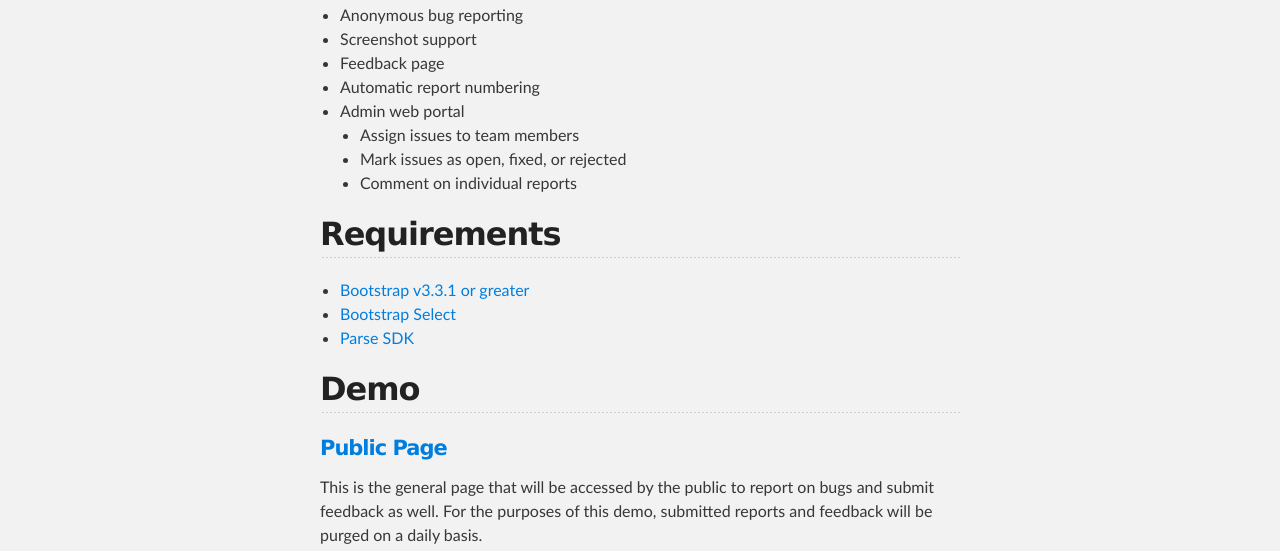
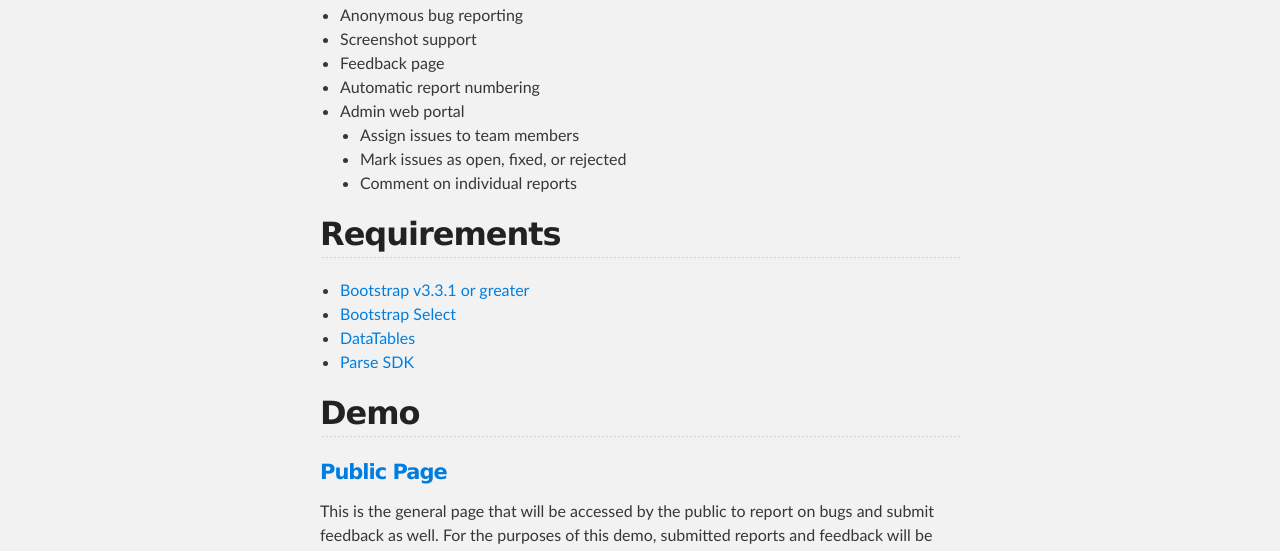
Before and after one commit to davidk107/Simple-Support-Page, a plain HTML site: page index.html in a window 1280 px wide. Shown: the part 522-1073 px from the top of the page. Drawn offline with Linux system fonts and the light colour scheme.

Commit message:
Updated index with link to DataTables

```diff
--- a/index.html
+++ b/index.html
@@ -70,6 +70,7 @@
         <ul>
           <li><a href="http://getbootstrap.com">Bootstrap v3.3.1 or greater</a></li>
           <li><a href="http://silviomoreto.github.io/bootstrap-select/">Bootstrap Select</a></li>
+          <li><a href="http://datatables.net">DataTables</a></li>
           <li><a href="http://parse.com">Parse SDK</a></li>
         </ul>
       </section>
```
